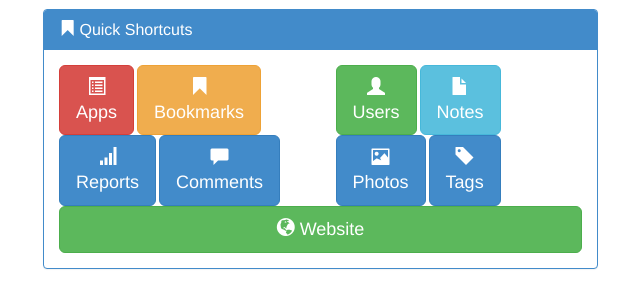
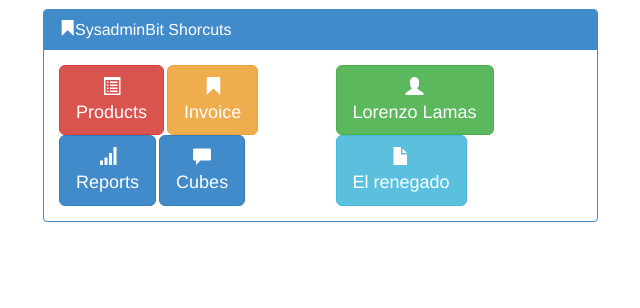
Before and after one commit to oegpyg/sysadminbit, a Django app: a page that uses templates/sbdashboard/Dashboard.html in a window 1280 px wide. Shown: the part 51-359 px from the top of the page, without its empty margins (27-667 px from the left). Run offline with Django 3.2, Linux system fonts and the light colour scheme; the visitor is signed in with stand-in values (Sample User, id 1); parts of the project's set-up code (start-up, migrations or seed data) failed here and were passed over; some libraries are stand-ins or nearby versions.

Commit message:
cambio de nombres del panel y iconos

```diff
--- a/templates/sbdashboard/Dashboard.html
+++ b/templates/sbdashboard/Dashboard.html
@@ -33,24 +33,21 @@
                 <div class="panel panel-primary sb-dragg-shortcuts">
                     <div class="panel-heading">
                         <h3 class="panel-title">
-                            <span class="glyphicon glyphicon-bookmark"></span> Quick Shortcuts</h3>
+                            <span class="glyphicon glyphicon-bookmark"></span>SysadminBit Shorcuts</h3>
                     </div>
                     <div class="panel-body">
                         <div class="row">
                             <div class="col-xs-6 col-md-6">
-                              <a href="#" class="btn btn-danger btn-lg" role="button"><span class="glyphicon glyphicon-list-alt"></span> <br/>Apps</a>
-                              <a href="#" class="btn btn-warning btn-lg" role="button"><span class="glyphicon glyphicon-bookmark"></span> <br/>Bookmarks</a>
+                              <a href="#" class="btn btn-danger btn-lg" role="button"><span class="glyphicon glyphicon-list-alt"></span> <br/>Products</a>
+                              <a href="#" class="btn btn-warning btn-lg" role="button"><span class="glyphicon glyphicon-bookmark"></span> <br/>Invoice</a>
                               <a href="#" class="btn btn-primary btn-lg" role="button"><span class="glyphicon glyphicon-signal"></span> <br/>Reports</a>
-                              <a href="#" class="btn btn-primary btn-lg" role="button"><span class="glyphicon glyphicon-comment"></span> <br/>Comments</a>
+                              <a href="#" class="btn btn-primary btn-lg" role="button"><span class="glyphicon glyphicon-comment"></span> <br/>Cubes</a>
                             </div>
                             <div class="col-xs-6 col-md-6">
-                              <a href="#" class="btn btn-success btn-lg" role="button"><span class="glyphicon glyphicon-user"></span> <br/>Users</a>
-                              <a href="#" class="btn btn-info btn-lg" role="button"><span class="glyphicon glyphicon-file"></span> <br/>Notes</a>
-                              <a href="#" class="btn btn-primary btn-lg" role="button"><span class="glyphicon glyphicon-picture"></span> <br/>Photos</a>
-                              <a href="#" class="btn btn-primary btn-lg" role="button"><span class="glyphicon glyphicon-tag"></span> <br/>Tags</a>
+                              <a href="#" class="btn btn-success btn-lg" role="button"><span class="glyphicon glyphicon-user"></span> <br/>Lorenzo Lamas</a>
+                              <a href="#" class="btn btn-info btn-lg" role="button"><span class="glyphicon glyphicon-file"></span> <br/>El renegado</a>
                             </div>
                         </div>
-                        <a href="http://www.jquery2dotnet.com/" class="btn btn-success btn-lg btn-block" role="button"><span class="glyphicon glyphicon-globe"></span> Website</a>
                     </div>
                 </div>
             </div>
```
